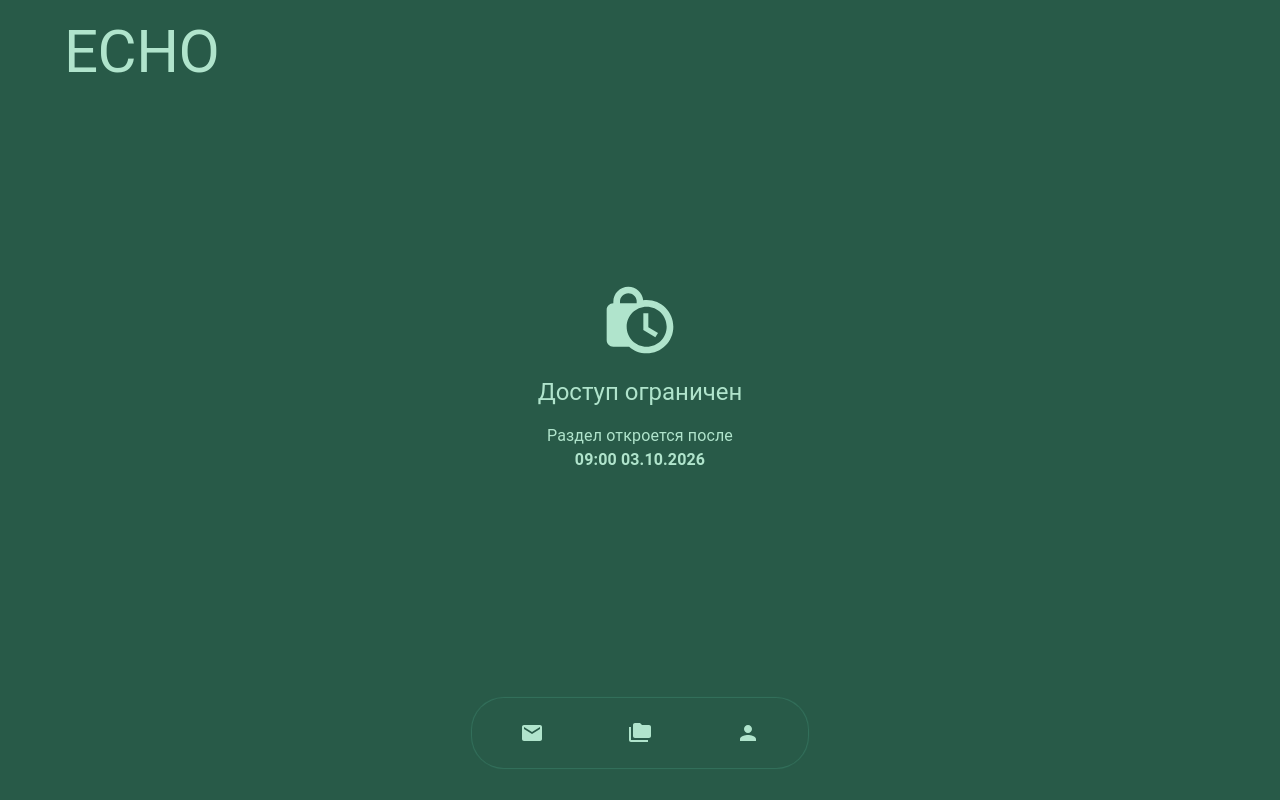
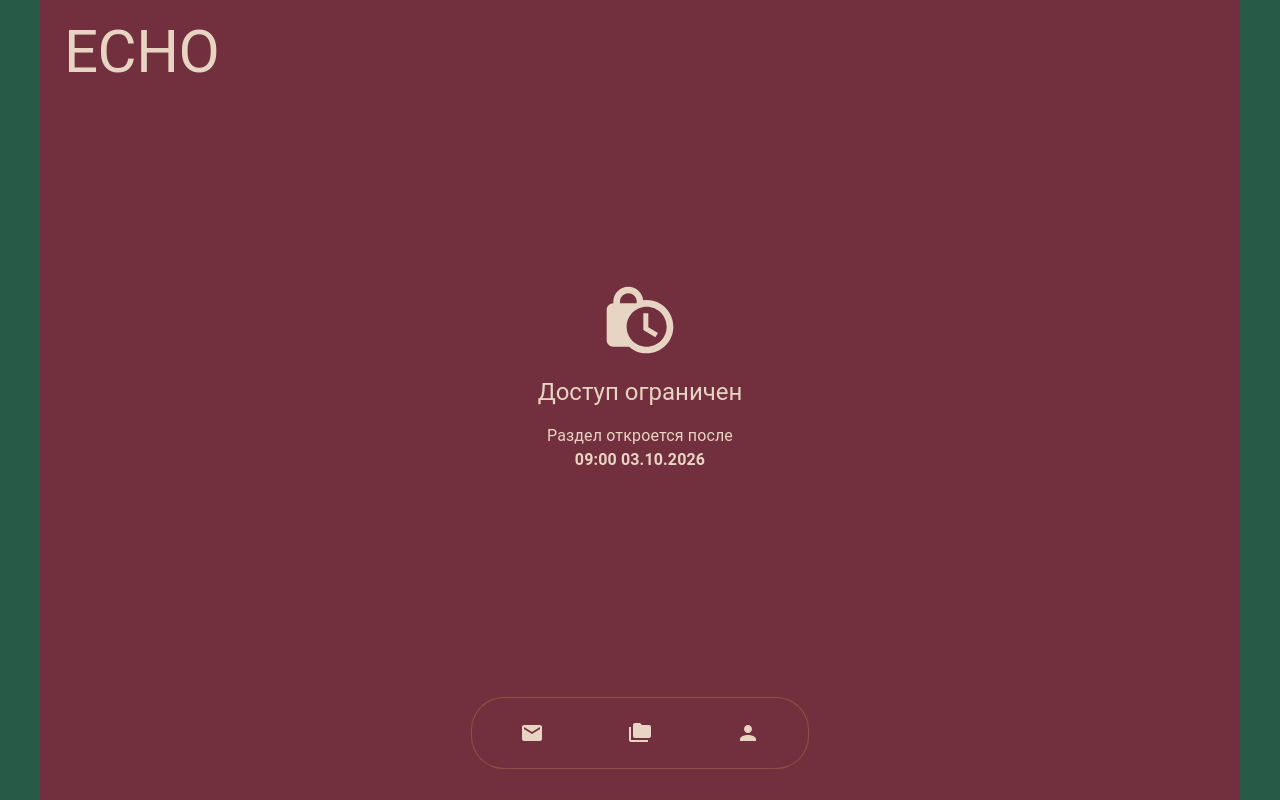
Before and after one commit to GeorgePanov/echo, a React (Vite) app: page /echo/case in a window 1280 px wide. Built offline with nearby package versions, Linux system fonts and the light colour scheme.

Commit message:
feat: изменяет цвета

```diff
--- a/src/components/Email /ui/EmailList/EmailItem.tsx
+++ b/src/components/Email /ui/EmailList/EmailItem.tsx
@@ -73,7 +73,7 @@ export const EmailItem: FC<EmailItemProps> = (props) => {
             width: 8,
             height: 8,
             borderRadius: '50%',
-            ...(!isRead && { bgcolor: appColors.nightForest }),
+            ...(!isRead && { bgcolor: appColors.moss }),
             flexShrink: 0,
           }}
         />
--- a/src/components/Restricted/Restricted.tsx
+++ b/src/components/Restricted/Restricted.tsx
@@ -34,7 +34,7 @@ export const Restricted: FC = () => {
   }
 
   return (
-    <Stack spacing={'1rem'} sx={{ color: incantoColors.background }}>
+    <Stack spacing={'1rem'} sx={{ color: incantoColors.cream }}>
       <Typography variant='body1'>
         Догорая,
         <br />
@@ -55,8 +55,8 @@ export const Restricted: FC = () => {
           justifyContent: 'center',
           alignItems: 'center',
 
-          backgroundColor: incantoColors.surface,
-          color: incantoColors.accent,
+          backgroundColor: incantoColors.nude,
+          color: incantoColors.blush,
         }}
       >
         <Typography
--- a/src/shared/colors.ts
+++ b/src/shared/colors.ts
@@ -1,16 +1,22 @@
-export const appColors = {
-  sage: '#B0E4CC',
-  moss: '#408A71',
-  pine: '#285A48',
-  nightForest: '#091413',
+// export const appColors = {
+//   sage: '#B0E4CC',
+//   moss: '#408A71',
+//   pine: '#285A48',
+//   nightForest: '#091413',
+// };
+
+export const incantoColors = {
+  cream: '#F2E4D2',
+  nude: '#E8D4C2',
+  bordeaux: '#722F3E',
+  caramel: '#B87952',
+  darkCoffee: '#4A2C24',
+  nero: '#171416',
+  blush: '#D9A6A8',
 };
 
-export const incantoColors = {
-  background: '#F2E4D2', // cream
-  surface: '#E8D4C2', // nude
-  primary: '#722F3E', // bordeaux
-  secondary: '#B87952', // caramel
-  text: '#4A2C24', // dark coffee
-  dark: '#171416', // nero
-  accent: '#D9A6A8', // blush
+export const appColors = {
+  sage: incantoColors.nude, // secondary
+  moss: incantoColors.caramel, // tertiary
+  pine: incantoColors.bordeaux, // primary
 };
```
